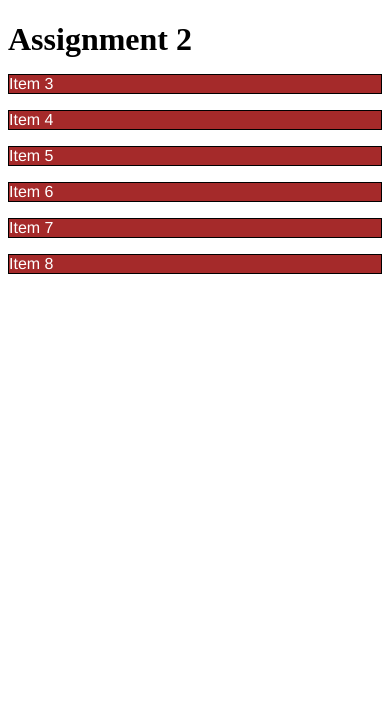
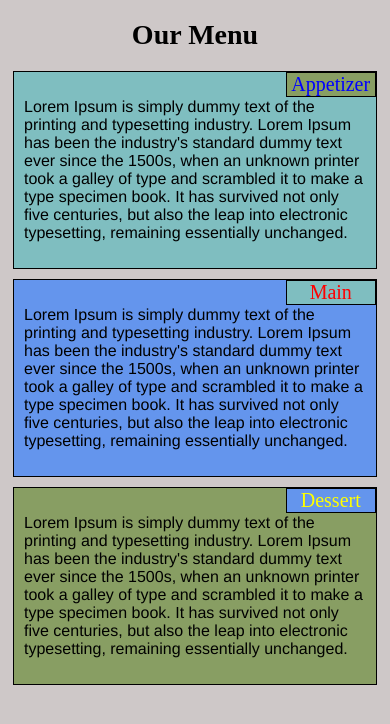
Before and after one commit to mohanarupa/Coursera-WebDev, a plain HTML site: page module2-solution/index.html in a window 390 px wide. Drawn offline with Linux system fonts and the light colour scheme.

Commit message:
Finished Assignment

```diff
--- a/module2-solution/css/styles.css
+++ b/module2-solution/css/styles.css
@@ -3,19 +3,19 @@
 * {
   box-sizing: border-box;
 }
+
+body{
+    background-color: rgb(206, 200, 200);
+}
 h1 {
   margin-bottom: 15px;
+  text-align: center;
+  font-size: 175%;
 }
 
 p {
-  border: 1px solid black;
-  background-color: #A52A2A;
-  /* width: 90%; */
-  /* height: 150px; */
-  margin-right: auto;
-  margin-left: auto;
   font-family: Helvetica;
-  color: white;
+  color: black;
 }
 
 /* Simple Responsive Framework. */
@@ -23,11 +23,56 @@ p {
   width: 100%;
 }
 
+.cell {
+    margin : 5px;
+    padding : 10px;
+    border: 1px solid black;
+    position: relative;
+}
+
+
+.cell1 {
+    background-color :rgb(127, 190, 192);
+}
+
+.cell2 {
+    background-color: cornflowerblue;
+}
+
+.cell3 {
+    background-color : rgb(136, 158, 99);
+}
+
+
+.cell-label {
+    border: 1px solid black;
+    font-size: 125%;
+    position: absolute;
+    right: 0px;
+    top: 0px;
+    width: 25%;
+    text-align: center;
+}
+
+
+.cell-label1{
+    background-color:  rgb(136, 158, 99);
+    color:blue;
+}
+
+.cell-label2{
+    background-color:rgb(127, 190, 192);
+    color: red;
+}
+
+.cell-label3{
+    background-color: cornflowerblue;
+    color:yellow;
+}
 /********** Large devices only **********/
-@media (min-width: 1200px) {
+@media (min-width: 992px) {
   .col-lg-1, .col-lg-2, .col-lg-3, .col-lg-4, .col-lg-5, .col-lg-6, .col-lg-7, .col-lg-8, .col-lg-9, .col-lg-10, .col-lg-11, .col-lg-12 {
     float: left;
-    border: 1px solid green;
   }
   .col-lg-1 {
     width: 8.33%;
@@ -68,10 +113,9 @@ p {
 }
 
 /********** Medium devices only **********/
-@media (min-width: 992px) and (max-width: 1199px) {
+@media (min-width: 768px) and (max-width: 991px) {
   .col-md-1, .col-md-2, .col-md-3, .col-md-4, .col-md-5, .col-md-6, .col-md-7, .col-md-8, .col-md-9, .col-md-10, .col-md-11, .col-md-12 {
     float: left;
-    border: 1px solid green;
   }
   .col-md-1 {
     width: 8.33%;
@@ -110,3 +154,46 @@ p {
     width: 100%;
   }
 }
+
+/********** Small devices only **********/
+@media (max-width: 767px) {
+    .col-sm-1, .col-sm-2, .col-sm-3, .col-sm-4, .col-sm-5, .col-sm-6, .col-sm-7, .col-sm-8, .col-sm-9, .col-sm-10, .col-sm-11, .col-sm-12 {
+      float: left;
+    }
+    .col-sm-1 {
+      width: 8.33%;
+    }
+    .col-sm-2 {
+      width: 16.66%;
+    }
+    .col-sm-3 {
+      width: 25%;
+    }
+    .col-sm-4 {
+      width: 33.33%;
+    }
+    .col-sm-5 {
+      width: 41.66%;
+    }
+    .col-sm-6 {
+      width: 50%;
+    }
+    .col-sm-7 {
+      width: 58.33%;
+    }
+    .col-sm-8 {
+      width: 66.66%;
+    }
+    .col-sm-9 {
+      width: 74.99%;
+    }
+    .col-sm-10 {
+      width: 83.33%;
+    }
+    .col-sm-11 {
+      width: 91.66%;
+    }
+    .col-sm-12 {
+      width: 100%;
+    }
+  }
--- a/module2-solution/index.html
+++ b/module2-solution/index.html
@@ -3,21 +3,48 @@
 <head>
 <meta charset="utf-8">
 <meta name="viewport" content="width=device-width, initial-scale=1">
-<title>Responsive Layout</title>
+<title>Module 2 Assignment</title>
 <link href="css/styles.css" rel="stylesheet">
 </head>
 <body>
-<h1>Assignment 2</h1>
+<h1>Our Menu</h1>
 
 <div class="row">
-  <!-- <div class="col-lg-3 col-md-6"><p>Item 1</p></div>
-  <div class="col-lg-3 col-md-6"><p>Item 2</p></div> -->
-  <div class="col-lg-3 col-md-6"><p>Item 3</p></div>
-  <div class="col-lg-3 col-md-6"><p>Item 4</p></div>
-  <div class="col-lg-3 col-md-6"><p>Item 5</p></div>
-  <div class="col-lg-3 col-md-6"><p>Item 6</p></div>
-  <div class="col-lg-3 col-md-6"><p>Item 7</p></div>
-  <div class="col-lg-3 col-md-6"><p>Item 8</p></div>
+
+  <div class="col-lg-4 col-md-6 col-sm-12">
+      <div class = "cell cell1">
+        <label class = "cell-label cell-label1"> Appetizer </label>
+        <p>Lorem Ipsum is simply dummy text of the printing and
+            typesetting industry. Lorem Ipsum has been the industry's
+            standard dummy text ever since the 1500s, when an unknown printer
+            took a galley of type and scrambled it to make a type specimen book.
+            It has survived not only five centuries, but also the leap into
+            electronic typesetting, remaining essentially unchanged.</p>
+      </div>
+  </div>
+  <div class="col-lg-4 col-md-6 col-sm-12">
+      <div class = "cell cell2">
+          <label class = "cell-label cell-label2"> Main </label>
+          <p>Lorem Ipsum is simply dummy text of the printing and
+                typesetting industry. Lorem Ipsum has been the industry's
+                standard dummy text ever since the 1500s, when an unknown printer
+                took a galley of type and scrambled it to make a type specimen book.
+                It has survived not only five centuries, but also the leap into
+                electronic typesetting, remaining essentially unchanged.</p>
+      </div>
+  </div>
+  <div class="col-lg-4 col-md-6 col-sm-12">
+      <div class = "cell cell3">
+            <label class = "cell-label cell-label3"> Dessert </label>
+            <p>Lorem Ipsum is simply dummy text of the printing and
+                    typesetting industry. Lorem Ipsum has been the industry's
+                    standard dummy text ever since the 1500s, when an unknown printer
+                    took a galley of type and scrambled it to make a type specimen book.
+                    It has survived not only five centuries, but also the leap into
+                    electronic typesetting, remaining essentially unchanged.</p>
+      </div>
+  </div>
+
 </div>
 
 </body>
```
